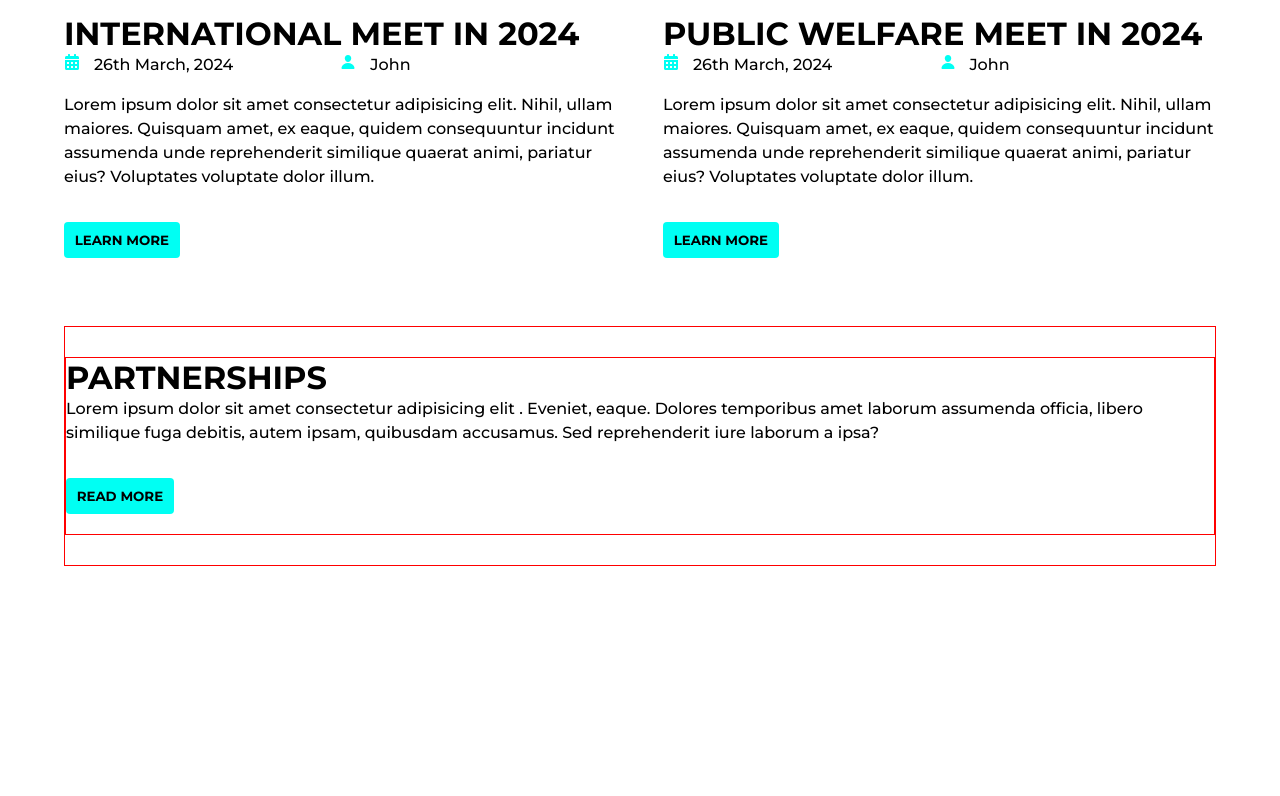
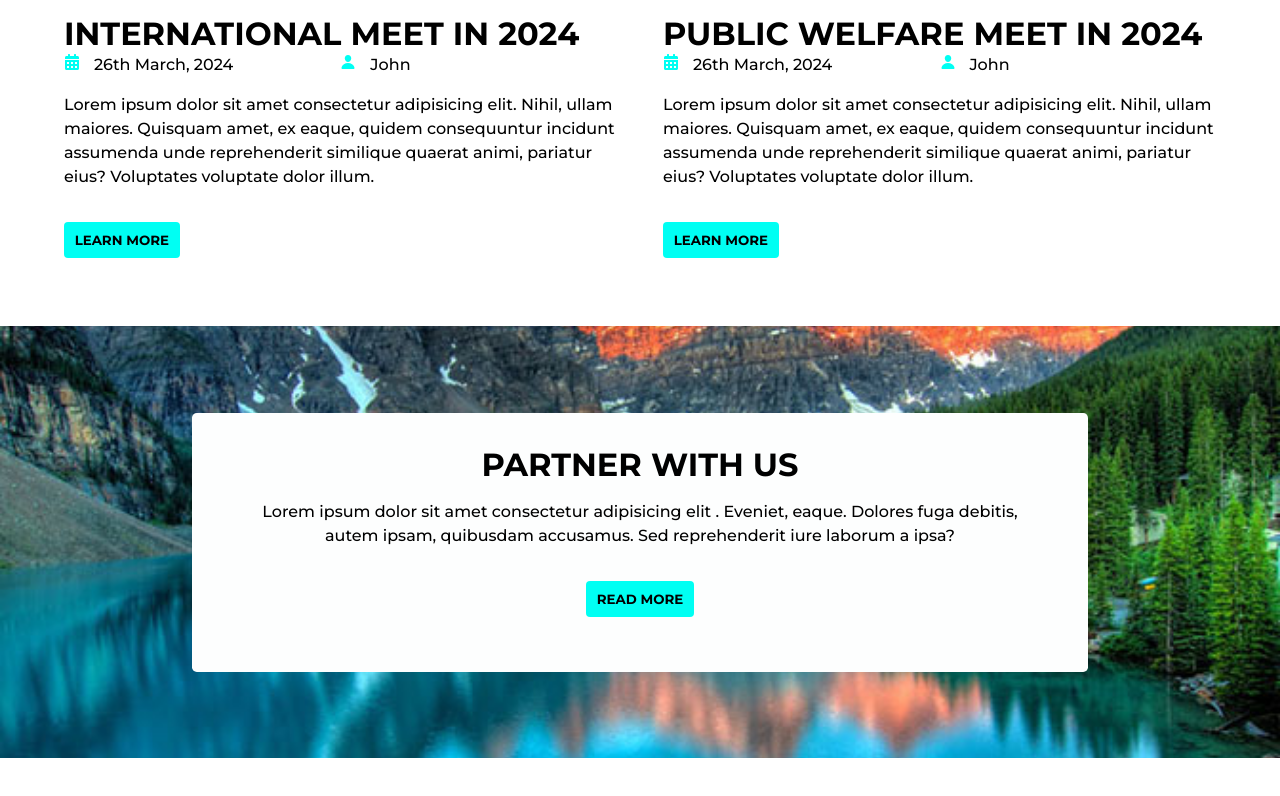
Before and after one commit to DevKay22/Design1, a React (Vite) app: page / in a window 1280 px wide. Shown: the part 3971-4767 px from the top of the page. Before the commit the page ends 4585 px from the top, so only its background shows below. Built offline with nearby package versions, Linux system fonts and the light colour scheme.

Commit message:
partner with us

```diff
--- a/src/Components/Events.jsx
+++ b/src/Components/Events.jsx
@@ -88,21 +88,27 @@ const Events = () => {
 
         </div>
 
-
-        <div className='partner'>
-            <div>
-              <h1>
-                PARTNERSHIPS
+<div>
+<div className='partner'>
+          <div>
+              < h1 className='part'>
+                PARTNER WITH US
               </h1>
               <p>
                 Lorem ipsum dolor sit amet consectetur adipisicing elit
-                . Eveniet, eaque. Dolores temporibus amet laborum assumenda officia, libero similique fuga debitis, autem ipsam, quibusdam accusamus. Sed reprehenderit iure laborum a ipsa?
+                . Eveniet, eaque. Dolores fuga debitis, autem ipsam, quibusdam accusamus. Sed reprehenderit iure laborum a ipsa?
               </p>
 
               <button>Read More</button>
-            </div>
+          </div>
+</div>
+        <div className='partner-overlay'>
+
         </div>
-    </div>
+
+
+</div>
+</div>
   )
 }
 
--- a/src/Styles/Events.css
+++ b/src/Styles/Events.css
@@ -59,24 +59,52 @@ button{
 }
 
 .partner{
-    height: 15rem;
-    width: 90%;
+    height: 27rem;
+    /* width: 90%; */
     display: flex;
     justify-content: center;
     align-items: center;
     margin: 3em auto;
-    border: 1px solid red;
+    /* border: 1px solid red; */
+    background-image: url("../assets/Images/blog8.jpg");
+    background-size: cover;
+    background-position: center;
+    overflow: hidden;
+    position: relative;
+    z-index: 2;
+
 }
 
+.partner-overlay {
+    position: absolute;
+    top: 0;
+    left: 0;
+    width: 100%;
+    height: 100%;
+    z-index: 1;
+    background-color: rgba(0, 0, 0, 0.3); /* Adjust opacity (0 = fully transparent, 1 = solid) */
+  }
+
+
 .partner>div{
-    border: 1px solid red;
-    /* height: 4rem; */
+    /* border: 1px solid red; */
+    /* padding: 2em auto; */
+    text-align: center;
+    height: 60%;
+    width: 70%;
+    border-radius: 0.3em;
+    background-color: #fdfefe;
     /* width: 30%; */
 }
 
-partner>div>h1{
+.partner>div>h1{
+  /* color: pink; */
+  margin-top: 1em;
+  margin-bottom: 0.3em;
+}
 
-    display: flex;
+.partner>div>p{
+margin: 1em auto;
+width: 90%;
 
-    justify-content: center;
 }
```
